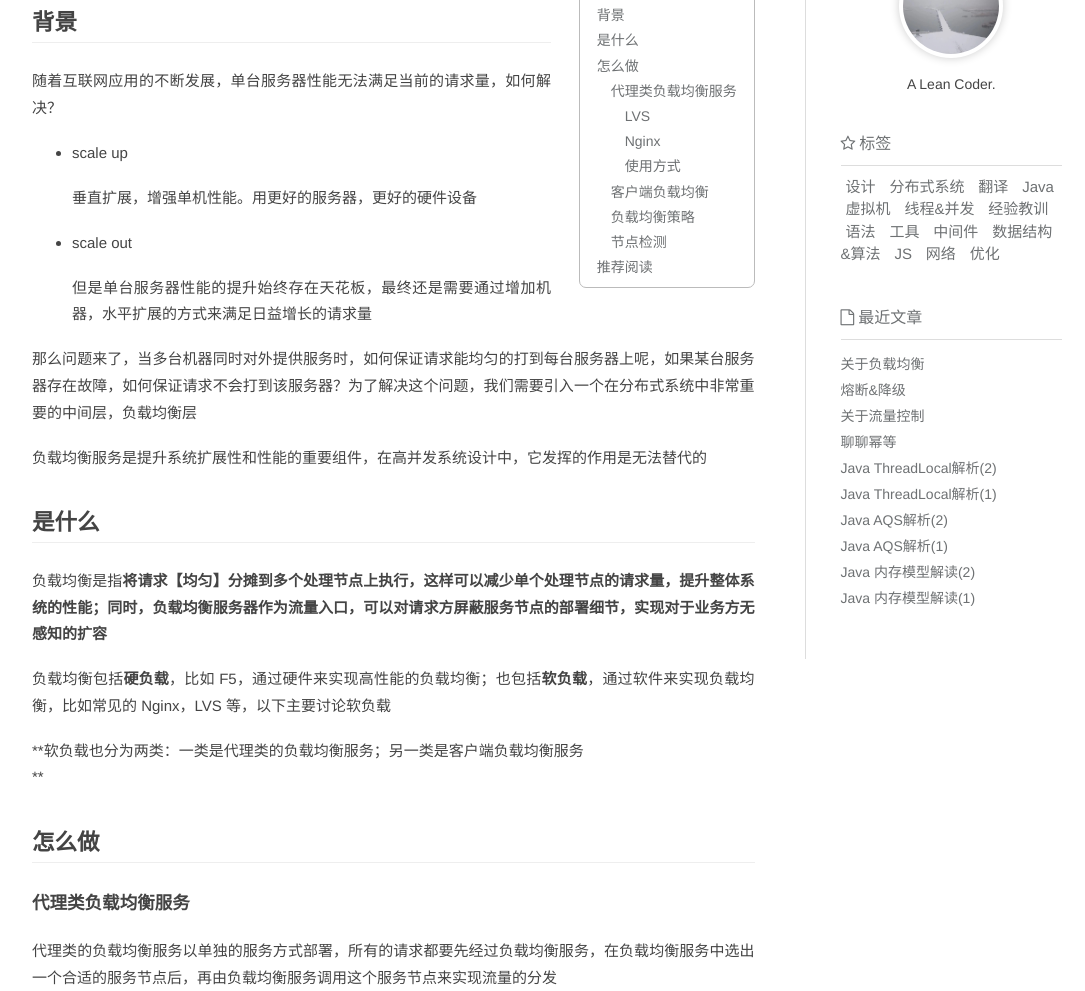
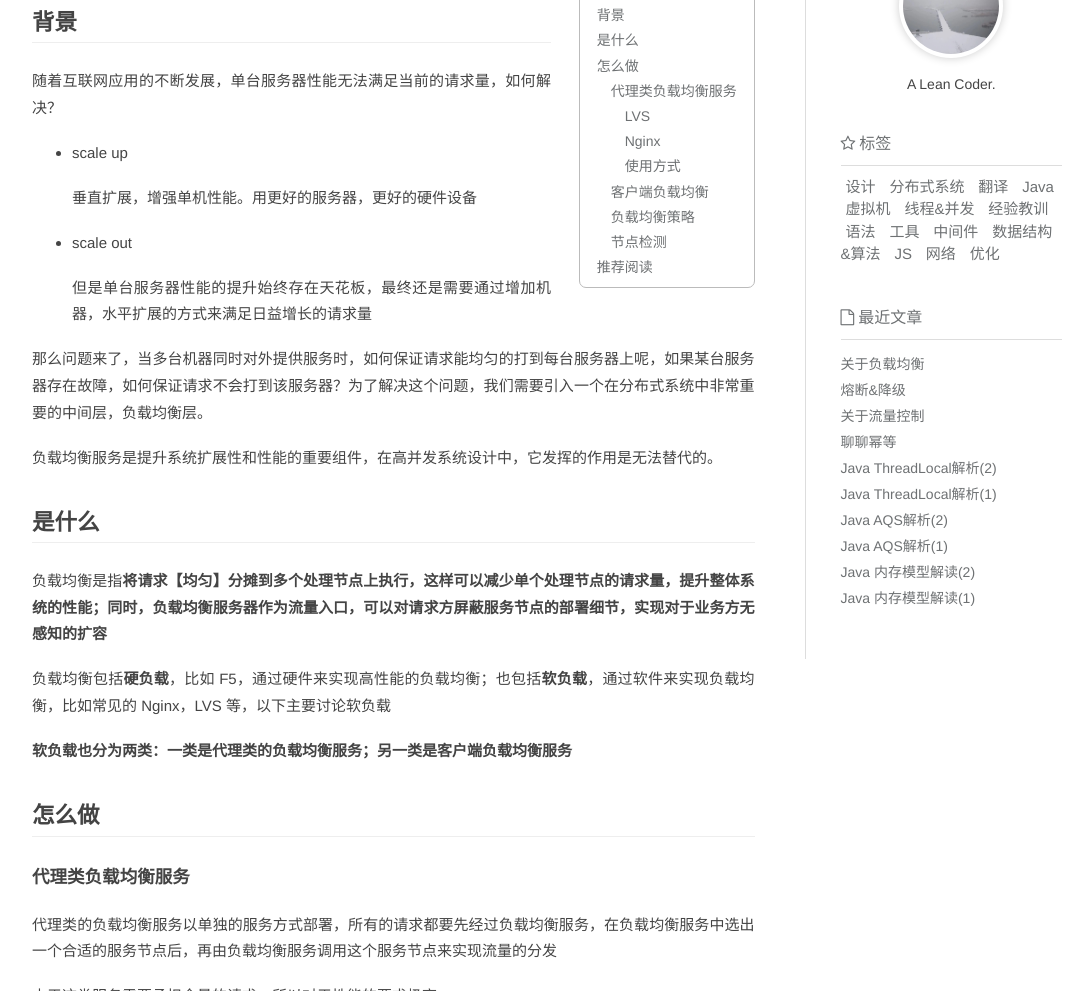
Before and after one commit to ryanhouyl/ryanhouyl.github.io, a plain HTML site: page 2023/06/01/关于负载均衡/index.html in a window 1280 px wide. Shown: the part 308-1299 px from the top of the page, without its empty margins (93-1178 px from the left). Drawn offline with nearby package versions, Linux system fonts and the light colour scheme; some packages are replaced by stand-ins of ours; a script that the page names is missing.

Commit message:
Site updated: 2023-11-11 21:21:25

```diff
--- a/2023/06/01/关于负载均衡/index.html
+++ b/2023/06/01/关于负载均衡/index.html
@@ -7,12 +7,12 @@
 <p>  但是单台服务器性能的提升始终存在天花板，最终还是需要通过增加机器，水平扩展的方式来满足日益增长的请求量</p>
 </li>
 </ul>
-<p>那么问题来了，当多台机器同时对外提供服务时，如何保证请求能均匀的打到每台服务器上呢，如果某台服务器存在故障，如何保证请求不会打到该服务器？为了解决这个问题，我们需要引入一个在分布式系统中非常重要的中间层，负载均衡层</p>
+<p>那么问题来了，当多台机器同时对外提供服务时，如何保证请求能均匀的打到每台服务器上呢，如果某台服务器存在故障，如何保证请求不会打到该服务器？为了解决这个问题，我们需要引入一个在分布式系统中非常重要的中间层，负载均衡层。</p>
 <span id="more"></span>
-<p>负载均衡服务是提升系统扩展性和性能的重要组件，在高并发系统设计中，它发挥的作用是无法替代的</p>
+<p>负载均衡服务是提升系统扩展性和性能的重要组件，在高并发系统设计中，它发挥的作用是无法替代的。</p>
 <h2 id="是什么"><a href="#是什么" class="headerlink" title="是什么"></a>是什么</h2><p>负载均衡是指<strong>将请求【均匀】分摊到多个处理节点上执行，这样可以减少单个处理节点的请求量，提升整体系统的性能；同时，负载均衡服务器作为流量入口，可以对请求方屏蔽服务节点的部署细节，实现对于业务方无感知的扩容</strong></p>
 <p>负载均衡包括<strong>硬负载</strong>，比如 F5，通过硬件来实现高性能的负载均衡；也包括<strong>软负载</strong>，通过软件来实现负载均衡，比如常见的 Nginx，LVS 等，以下主要讨论软负载</p>
-<p>**软负载也分为两类：一类是代理类的负载均衡服务；另一类是客户端负载均衡服务<br>**</p>
+<p><strong>软负载也分为两类：一类是代理类的负载均衡服务；另一类是客户端负载均衡服务</strong></p>
 <h2 id="怎么做"><a href="#怎么做" class="headerlink" title="怎么做"></a>怎么做</h2><h3 id="代理类负载均衡服务"><a href="#代理类负载均衡服务" class="headerlink" title="代理类负载均衡服务"></a>代理类负载均衡服务</h3><p>代理类的负载均衡服务以单独的服务方式部署，所有的请求都要先经过负载均衡服务，在负载均衡服务中选出一个合适的服务节点后，再由负载均衡服务调用这个服务节点来实现流量的分发</p>
 <p>由于这类服务需要承担全量的请求，所以对于性能的要求极高</p>
 <p>常见的有工作在 OSI 网络模型第四层传输层的 <strong>LVS（四层负载）</strong>和第七层应用层的 <strong>Nginx（七层负载）</strong></p>
```
Also changed, not shown: about/index.html (+1 -1 lines), index.html (+1 -1 lines).
